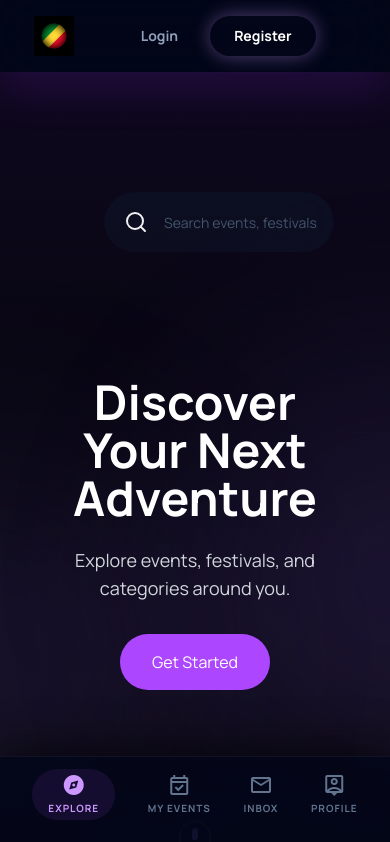
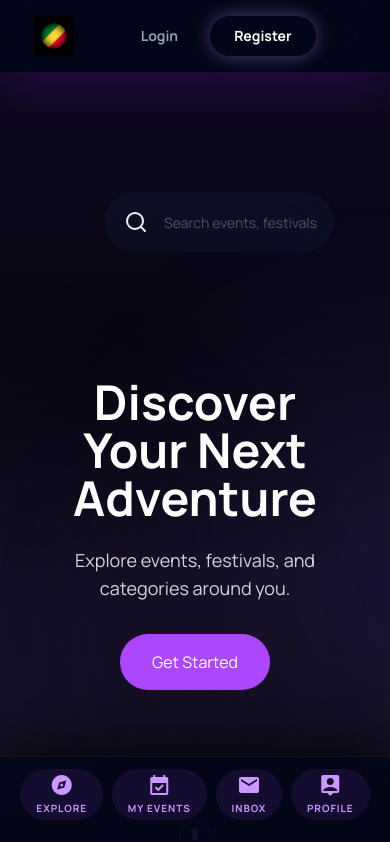
Before and after one commit to Zeno-Solutions/congo-sphere, a Next.js app: page / in a window 390 px wide. Shown: the top 842 px of the page. Built offline with nearby package versions, Linux system fonts and the light colour scheme.

Commit message:
reglage de bottomNav

```diff
--- a/components/BottomNav/BottomNav.tsx
+++ b/components/BottomNav/BottomNav.tsx
@@ -1,24 +1,31 @@
-import React from 'react'
+import React from "react";
 
 export default function BottomNav() {
-    return (
-        <nav className="fixed bottom-0 left-0 w-full z-50 bg-slate-950/80 backdrop-blur-2xl border-t border-white/5 flex justify-around items-center pb-6 pt-3 px-4 shadow-[0_-10px_40px_rgba(0,0,0,0.5)] md:hidden">
-            <a className="flex flex-col items-center justify-center text-[#cc97ff] bg-purple-500/10 rounded-full px-4 py-1 active:scale-95 transition-all" href="#">
-                <span className="material-symbols-outlined" style={{ fontVariationSettings: "'FILL' 1" }}>explore</span>
-                <span className="text-[10px] uppercase font-bold tracking-widest Manrope mt-1">Explore</span>
-            </a>
-            <a className="flex flex-col items-center justify-center text-slate-500 hover:text-purple-300 active:scale-95 transition-all" href="#">
-                <span className="material-symbols-outlined">event_available</span>
-                <span className="text-[10px] uppercase font-bold tracking-widest Manrope mt-1">My Events</span>
-            </a>
-            <a className="flex flex-col items-center justify-center text-slate-500 hover:text-purple-300 active:scale-95 transition-all" href="#">
-                <span className="material-symbols-outlined">mail</span>
-                <span className="text-[10px] uppercase font-bold tracking-widest Manrope mt-1">Inbox</span>
-            </a>
-            <a className="flex flex-col items-center justify-center text-slate-500 hover:text-purple-300 active:scale-95 transition-all" href="#">
-                <span className="material-symbols-outlined">person_pin</span>
-                <span className="text-[10px] uppercase font-bold tracking-widest Manrope mt-1">Profile</span>
-            </a>
-        </nav>
-    )
+  const menu = [
+    { name: "Explore", icon: "explore" },
+    { name: "My Events", icon: "event_available" },
+    { name: "Inbox", icon: "mail" },
+    { name: "Profile", icon: "person_pin" },
+  ];
+  return (
+    <nav className="fixed bottom-0 left-0 w-full z-50 bg-slate-950/80 backdrop-blur-2xl border-t border-white/5 flex justify-around items-center pb-6 pt-3 px-4 shadow-[0_-10px_40px_rgba(0,0,0,0.5)] lg:hidden">
+      {menu.map((item, index) => (
+        <a
+          key={index}
+          className="flex flex-col items-center justify-center text-[#cc97ff] bg-purple-500/10 rounded-full px-4 py-1 active:scale-95 transition-all"
+          href="#"
+        >
+          <span
+            className="material-symbols-outlined"
+            style={{ fontVariationSettings: "'FILL' 1" }}
+          >
+            {item.icon}
+          </span>
+          <span className="text-[10px] uppercase font-bold tracking-widest Manrope mt-1">
+            {item.name}
+          </span>
+        </a>
+      ))}
+    </nav>
+  );
 }
```
